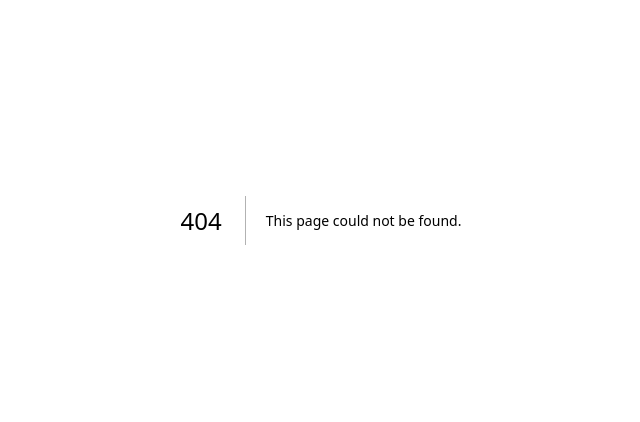
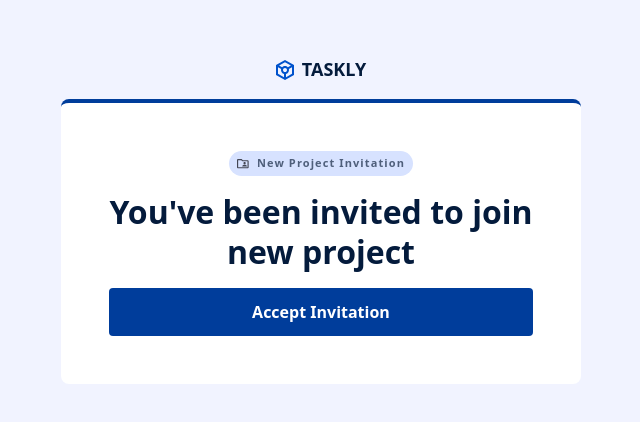
Before and after one commit to Alihossam916/Taskly--task-managment-, a Next.js app: page /invite in a window 1280 px wide. Before the commit this address had no page. Shown: the part 180-602 px from the top of the page, without its empty margins (319-959 px from the left). Built offline with nearby package versions, Linux system fonts and the light colour scheme; no server answers.

Commit message:
feat: add accept invitation feature for project invites

```diff
--- /dev/null
+++ b/src/app/invite/page.tsx
@@ -0,0 +1,26 @@
+// icons
+import Logo from "@/src/components/icons/logo";
+
+// component
+import AcceptInvitation from "@/src/components/common/projects/acceptInvitation";
+
+const Page = async ({
+  searchParams,
+}: {
+  searchParams: Promise<{ token: string }>;
+}) => {
+  const { token } = await searchParams;
+  return (
+    <div className="flex flex-col justify-center items-center gap-4 bg-surface-low h-screen">
+      <h4 className="flex items-center gap-2">
+        <Logo />
+        <span className="title-md uppercase font-bold text-slate-3">
+          Taskly
+        </span>
+      </h4>
+      <AcceptInvitation token={token} />
+    </div>
+  );
+};
+
+export default Page;
--- /dev/null
+++ b/src/components/common/projects/acceptInvitation.tsx
@@ -0,0 +1,65 @@
+"use client";
+import { useRouter } from "next/navigation";
+import { useState } from "react";
+
+import { toast } from "react-toastify";
+
+// components
+import Button from "@/src/components/ui/button";
+import Spinner from "../../ui/spinner";
+
+// lib
+import { acceptInviteApi } from "@/src/lib/api/projects/acceptInvitation";
+
+const AcceptInvitation = ({ token }: { token: string }) => {
+  const router = useRouter();
+  const [isLoading, setIsLoading] = useState(false);
+
+  async function handleAcceptInvitation() {
+    setIsLoading(true);
+    try {
+      const response = await acceptInviteApi(token);
+      if (response) {
+        setIsLoading(false);
+        toast.success("Invite accepted successfully");
+        router.push(`/project`);
+      }
+    } catch {
+      toast.error("Invite failed please try again later");
+    } finally {
+      setIsLoading(false);
+    }
+  }
+  return (
+    <div className="bg-white p-12 rounded-lg border-t-4 border-t-primary flex flex-col items-center justify-center gap-4">
+      <h5 className="flex items-center gap-2 bg-surface-highest py-1 px-2 rounded-l-full rounded-r-full">
+        <svg
+          width="12"
+          height="10"
+          viewBox="0 0 12 10"
+          fill="none"
+          xmlns="http://www.w3.org/2000/svg"
+        >
+          <path
+            d="M5.25 7.58333H9.91667V7.2625C9.91667 6.825 9.70278 6.47743 9.275 6.21979C8.84722 5.96215 8.28333 5.83333 7.58333 5.83333C6.88333 5.83333 6.31944 5.96215 5.89167 6.21979C5.46389 6.47743 5.25 6.825 5.25 7.2625V7.58333ZM7.58333 5.25C7.90417 5.25 8.17882 5.13576 8.40729 4.90729C8.63576 4.67882 8.75 4.40417 8.75 4.08333C8.75 3.7625 8.63576 3.48785 8.40729 3.25938C8.17882 3.0309 7.90417 2.91667 7.58333 2.91667C7.2625 2.91667 6.98785 3.0309 6.75938 3.25938C6.5309 3.48785 6.41667 3.7625 6.41667 4.08333C6.41667 4.40417 6.5309 4.67882 6.75938 4.90729C6.98785 5.13576 7.2625 5.25 7.58333 5.25ZM1.16667 9.33333C0.845833 9.33333 0.571181 9.2191 0.342708 8.99063C0.114236 8.76215 0 8.4875 0 8.16667V1.16667C0 0.845833 0.114236 0.571181 0.342708 0.342708C0.571181 0.114236 0.845833 0 1.16667 0H4.66667L5.83333 1.16667H10.5C10.8208 1.16667 11.0955 1.2809 11.324 1.50937C11.5524 1.73785 11.6667 2.0125 11.6667 2.33333V8.16667C11.6667 8.4875 11.5524 8.76215 11.324 8.99063C11.0955 9.2191 10.8208 9.33333 10.5 9.33333H1.16667ZM1.16667 8.16667H10.5V2.33333H5.35208L4.18542 1.16667H1.16667V8.16667ZM1.16667 8.16667V1.16667V2.33333V8.16667Z"
+            fill="#434654"
+          />
+        </svg>
+        <span className="label-sm text-slate-2">New Project Invitation</span>
+      </h5>
+      <h3 className="text-center text-slate-3 headline-lg">
+        You&apos;ve been invited to join <br /> new project
+      </h3>
+      <Button
+        onClick={() => handleAcceptInvitation()}
+        className="w-full flex items-center justify-center gap-2"
+        disabled={isLoading}
+      >
+        {isLoading && <Spinner />}
+        Accept Invitation
+      </Button>
+    </div>
+  );
+};
+
+export default AcceptInvitation;
--- /dev/null
+++ b/src/lib/api/projects/acceptInvitation.ts
@@ -0,0 +1,16 @@
+"use server";
+import { apiClient } from "../client";
+
+export async function acceptInviteApi(token: string): Promise<boolean> {
+  try {
+    const response = await apiClient(`/rest/v1/rpc/accept_invitation`, {
+      method: "POST",
+      body: JSON.stringify({
+        p_token: token,
+      }),
+    });
+    return response.ok;
+  } catch {
+    return false;
+  }
+}
```
